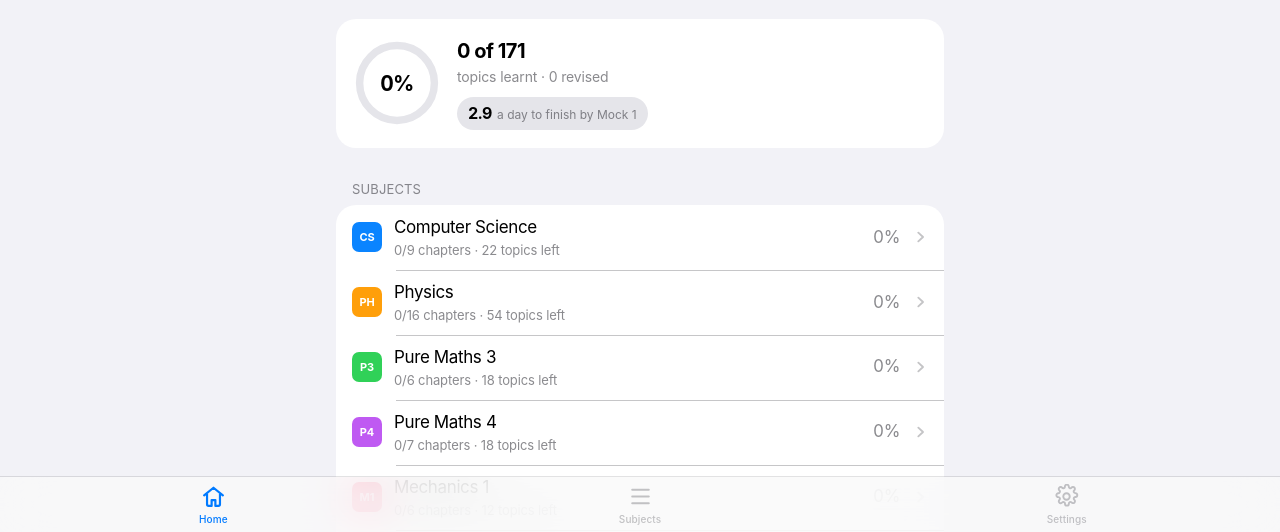
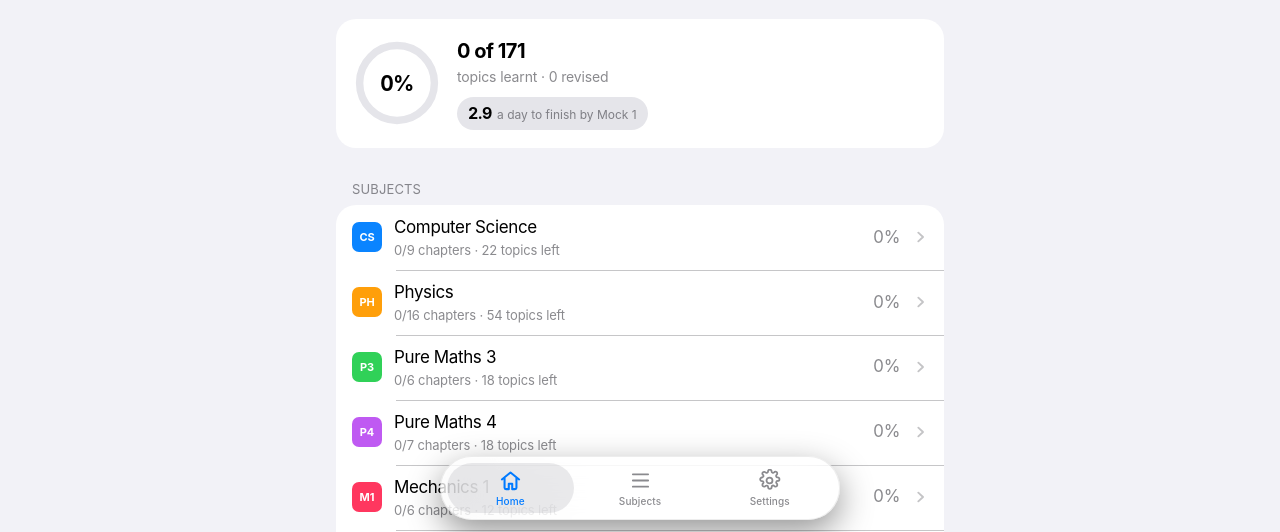
Before and after one commit to hum2z/study, a plain HTML site: page index.html in a window 1280 px wide. Shown: the part 268-800 px from the top of the page. Drawn offline with Linux system fonts and the light colour scheme.

Commit message:
Float the tab bar as a capsule
The tab bar was welded to the bottom edge, which is the older iOS shape. It is
now a capsule inset 16px from each side and lifted 12px off the bottom safe
area, so content scrolls visibly past it on all sides — the same treatment as
the floating search field in current iOS.

This is where translucency belongs, so the capsule carries the blur and
saturation boost, a hairline border and a specular top edge, over its own
material rather than the flat nav colour. The selected tab now sits in a
tinted pill instead of relying on colour alone.

Screen padding and the toast offset are raised to clear the taller floating
bar; with the list fully scrolled the last row clears the capsule by 56px.

Co-Authored-By: Claude Opus 5 <noreply@anthropic.com>
Claude-Session: https://claude.ai/code/session_01R4zBeWzAHkHLhQRYjS1TtR

```diff
--- a/styles.css
+++ b/styles.css
@@ -15,7 +15,11 @@
   --label2:rgba(235,235,245,.6);
   --label3:rgba(235,235,245,.3);
   --separator:rgba(84,84,88,.65);
-  --chrome:rgba(0,0,0,.7);   /* nav / tab material */
+  --chrome:rgba(0,0,0,.7);   /* nav material */
+  --float:rgba(30,30,32,.62);        /* floating tab capsule */
+  --float-brd:rgba(255,255,255,.13);
+  --float-spec:rgba(255,255,255,.16);
+  --tab-active:rgba(120,120,128,.26);
   --press:rgba(255,255,255,.08);
 
   --blur:saturate(180%) blur(24px);
@@ -31,6 +35,8 @@
     --bg:#F2F2F7; --card:#FFFFFF; --fill:#E5E5EA;
     --label:#000000; --label2:rgba(60,60,67,.6); --label3:rgba(60,60,67,.3);
     --separator:rgba(60,60,67,.29); --chrome:rgba(249,249,249,.8);
+    --float:rgba(255,255,255,.66); --float-brd:rgba(0,0,0,.07);
+    --float-spec:rgba(255,255,255,.95); --tab-active:rgba(120,120,128,.16);
     --press:rgba(0,0,0,.05);
     color-scheme:light;
   }
@@ -41,6 +47,8 @@
   --bg:#F2F2F7; --card:#FFFFFF; --fill:#E5E5EA;
   --label:#000000; --label2:rgba(60,60,67,.6); --label3:rgba(60,60,67,.3);
   --separator:rgba(60,60,67,.29); --chrome:rgba(249,249,249,.8);
+  --float:rgba(255,255,255,.66); --float-brd:rgba(0,0,0,.07);
+  --float-spec:rgba(255,255,255,.95); --tab-active:rgba(120,120,128,.16);
   --press:rgba(0,0,0,.05);
   color-scheme:light;
 }
@@ -50,6 +58,8 @@
   --bg:#000000; --card:#1C1C1E; --fill:#2C2C2E;
   --label:#FFFFFF; --label2:rgba(235,235,245,.6); --label3:rgba(235,235,245,.3);
   --separator:rgba(84,84,88,.65); --chrome:rgba(0,0,0,.7);
+  --float:rgba(30,30,32,.62); --float-brd:rgba(255,255,255,.13);
+  --float-spec:rgba(255,255,255,.16); --tab-active:rgba(120,120,128,.26);
   --press:rgba(255,255,255,.08);
   color-scheme:dark;
 }
@@ -103,7 +113,7 @@ svg.ico{width:24px;height:24px;fill:none;stroke:currentColor;stroke-width:1.9;
   position:absolute;inset:0;overflow-y:auto;overflow-x:hidden;
   -webkit-overflow-scrolling:touch;background:var(--bg);
   padding:calc(env(safe-area-inset-top) + 44px) 0
-          calc(env(safe-area-inset-bottom) + 76px);
+          calc(env(safe-area-inset-bottom) + 88px);
 }
 .screen-in{padding:0 16px;max-width:640px;margin:0 auto}
 .screen.push-enter{transform:translateX(100%)}
@@ -253,22 +263,26 @@ input[type=date]{
 
 /* --------------------------------------------------------------- tab bar */
 .tabbar{
-  position:fixed;left:0;right:0;bottom:0;z-index:45;display:flex;
-  padding-bottom:env(safe-area-inset-bottom);
-  background:var(--chrome);
-  -webkit-backdrop-filter:var(--blur); backdrop-filter:var(--blur);
-  box-shadow:0 -.5px 0 var(--separator);
+  position:fixed;left:50%;transform:translateX(-50%);
+  bottom:calc(env(safe-area-inset-bottom) + 12px);
+  width:calc(100% - 32px);max-width:400px;z-index:45;
+  display:flex;gap:3px;padding:6px;border-radius:999px;
+  background:var(--float);
+  -webkit-backdrop-filter:saturate(180%) blur(30px);
+  backdrop-filter:saturate(180%) blur(30px);
+  border:.5px solid var(--float-brd);
+  box-shadow:0 12px 34px rgba(0,0,0,.42), inset 0 .5px 0 var(--float-spec);
 }
 .tabbtn{
-  flex:1;display:flex;flex-direction:column;align-items:center;gap:3px;
-  padding:7px 0 6px;color:var(--label3);
-  transition:color .2s ease, transform .16s var(--spring);
+  flex:1;display:flex;flex-direction:column;align-items:center;gap:2px;
+  padding:6px 0 5px;border-radius:999px;color:var(--label2);
+  transition:color .22s ease, background .28s var(--spring), transform .16s var(--spring);
 }
 .tabbtn span{font-size:10px;font-weight:500;letter-spacing:.01em}
-.tabbtn svg.ico{width:25px;height:25px;stroke-width:1.8}
-.tabbtn[aria-selected="true"]{color:var(--blue)}
-.tabbtn[aria-selected="true"] svg.ico{stroke-width:2.1}
-.tabbtn:active{transform:scale(.9)}
+.tabbtn svg.ico{width:23px;height:23px;stroke-width:1.85}
+.tabbtn[aria-selected="true"]{color:var(--blue);background:var(--tab-active)}
+.tabbtn[aria-selected="true"] svg.ico{stroke-width:2.15}
+.tabbtn:active{transform:scale(.92)}
 
 /* ---------------------------------------------------------------- toast */
 .toast{
--- a/sw.js
+++ b/sw.js
@@ -1,5 +1,5 @@
 /* Cache-first app shell so the tracker opens with no connection. */
-const CACHE = "study-tracker-v5";
+const CACHE = "study-tracker-v6";
 const ASSETS = [
   "./", "./index.html", "./styles.css", "./app.js", "./syllabus.js",
   "./manifest.webmanifest", "./icons/icon-192.png", "./icons/icon-512.png"
```
Also changed, not shown: 1 other file.
